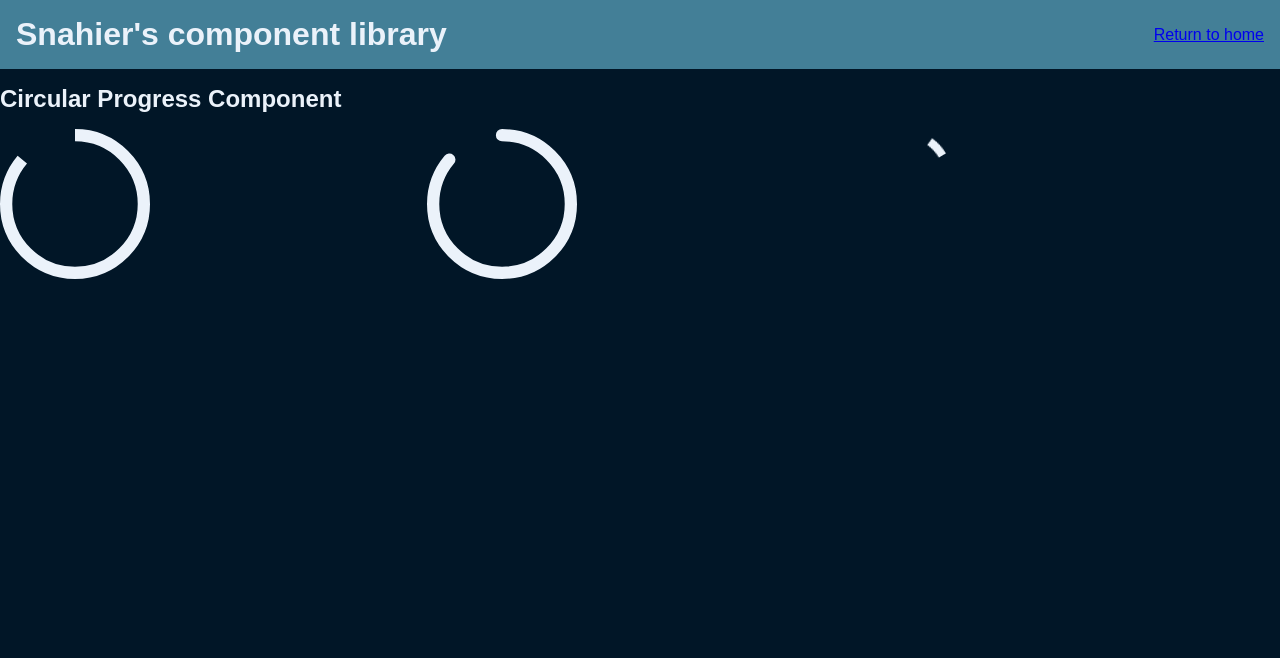
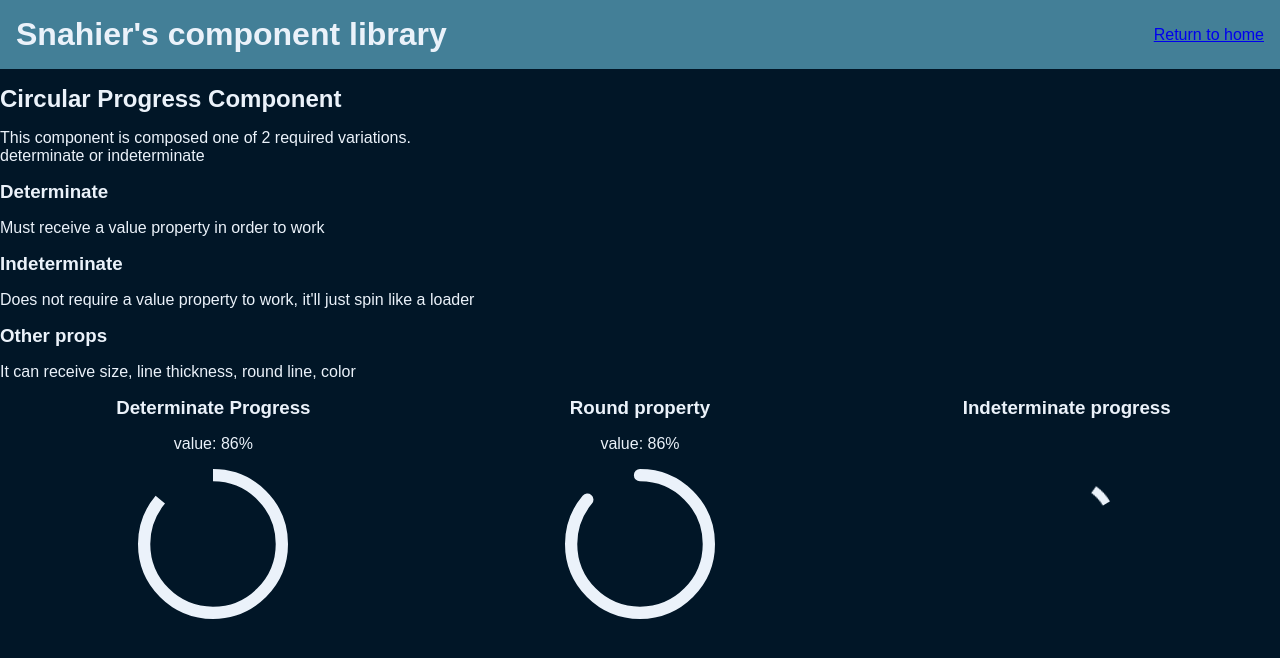
Before and after one commit to Snahier/snahier-react-tools, a React (Create React App) app: page /circular-progress in a window 1280 px wide. Shown: the top 658 px of the page. Built offline with nearby package versions, Linux system fonts and the light colour scheme.

Commit message:
Update circle progress documentation

```diff
--- a/src/pages/CircularProgress/index.tsx
+++ b/src/pages/CircularProgress/index.tsx
@@ -2,7 +2,7 @@ import { useEffect, useState } from "react"
 import { CircularProgress } from "../../components/CircularProgress"
 import { Header } from "../../components/Header"
 import { randomIntegerBetween } from "../../helpers/randomIntegerBetween"
-import { Content, StyledPageCircularProgress } from "./styles"
+import { Content, ContentItem, StyledPageCircularProgress } from "./styles"
 
 interface PageCircularProgressProps {}
 
@@ -23,15 +23,39 @@ export const PageCircularProgress: React.FC<PageCircularProgressProps> = () => {
     <StyledPageCircularProgress className="page">
       <Header />
       <h2>Circular Progress Component</h2>
+      <p>
+        This component is composed one of 2 required variations.
+        <br />
+        determinate or indeterminate
+        <br />
+      </p>
+
+      <h3>Determinate</h3>
+      <p>Must receive a value property in order to work</p>
+
+      <h3>Indeterminate</h3>
+      <p>
+        Does not require a value property to work, it'll just spin like a loader
+      </p>
+
+      <h3>Other props</h3>
+      <p>It can receive size, line thickness, round line, color</p>
 
       <Content>
+        <ContentItem>
+          <h3>Determinate Progress</h3>
+          <span>value: {value}%</span>
           <CircularProgress
             color="primary"
             variant="determinate"
             value={value}
             size={150}
           />
+        </ContentItem>
 
+        <ContentItem>
+          <h3>Round property</h3>
+          <span>value: {value}%</span>
           <CircularProgress
             color="primary"
             variant="determinate"
@@ -39,8 +63,16 @@ export const PageCircularProgress: React.FC<PageCircularProgressProps> = () => {
             value={value}
             round
           />
+        </ContentItem>
 
-        <CircularProgress color="primary" variant="indeterminate" size={100} />
+        <ContentItem>
+          <h3>Indeterminate progress</h3>
+          <CircularProgress
+            color="primary"
+            variant="indeterminate"
+            size={100}
+          />
+        </ContentItem>
       </Content>
     </StyledPageCircularProgress>
   )
--- a/src/pages/CircularProgress/styles.ts
+++ b/src/pages/CircularProgress/styles.ts
@@ -6,4 +6,11 @@ export const Content = styled.div`
   display: grid;
   grid-auto-flow: column;
   grid-auto-columns: 1fr;
+  justify-items: center;
 `
+
+export const ContentItem = styled.div`
+  display: grid;
+  justify-items: center;
+  gap: 1rem;
+`
```
Lines whose indentation alone changed are shown as unchanged.
